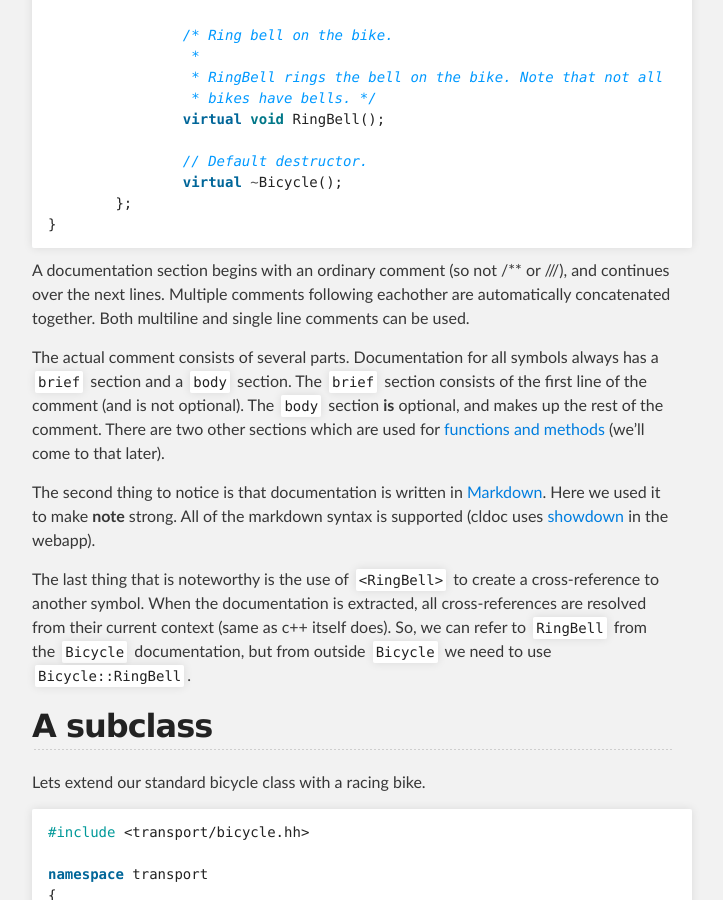
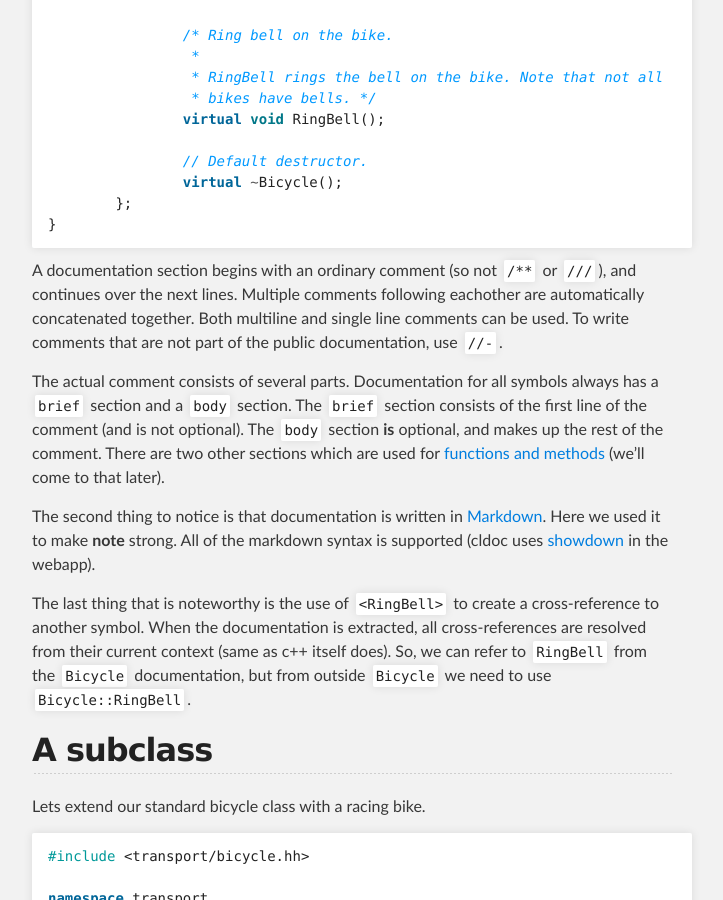
Before and after one commit to jessevdk/cldoc, a Jekyll site: the page built from documenting.md, in a window 1280 px wide and 900 px high, scrolled down 969 px. Shown: the whole window, without its empty margins (288-1011 px from the left). Built offline with Jekyll 4.4.1, drawn with Linux system fonts in a browser that asks for light colours.

Commit message:
Add documentation on private comments

```diff
--- a/documenting.md
+++ b/documenting.md
@@ -43,9 +43,10 @@ namespace transport
 }
 {% endhighlight %}
 
-A documentation section begins with an ordinary comment (so not /** or ///), and
+A documentation section begins with an ordinary comment (so not `/**` or `///`), and
 continues over the next lines. Multiple comments following eachother are automatically
-concatenated together. Both multiline and single line comments can be used.
+concatenated together. Both multiline and single line comments can be used. To write
+comments that are not part of the public documentation, use `//-`.
 
 The actual comment consists of several parts. Documentation for all symbols
 always has a `brief` section and a `body` section. The `brief` section consists
```
